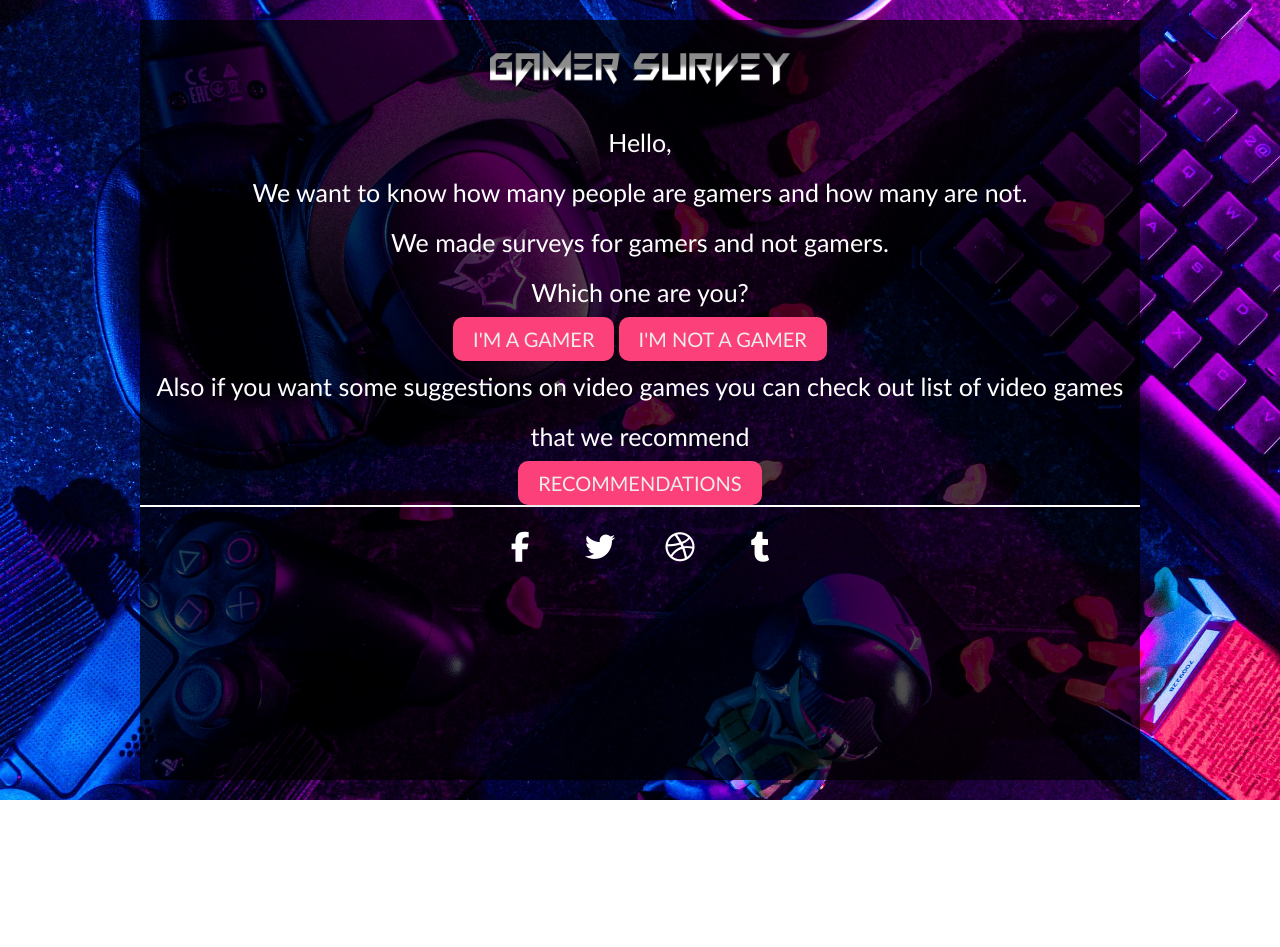
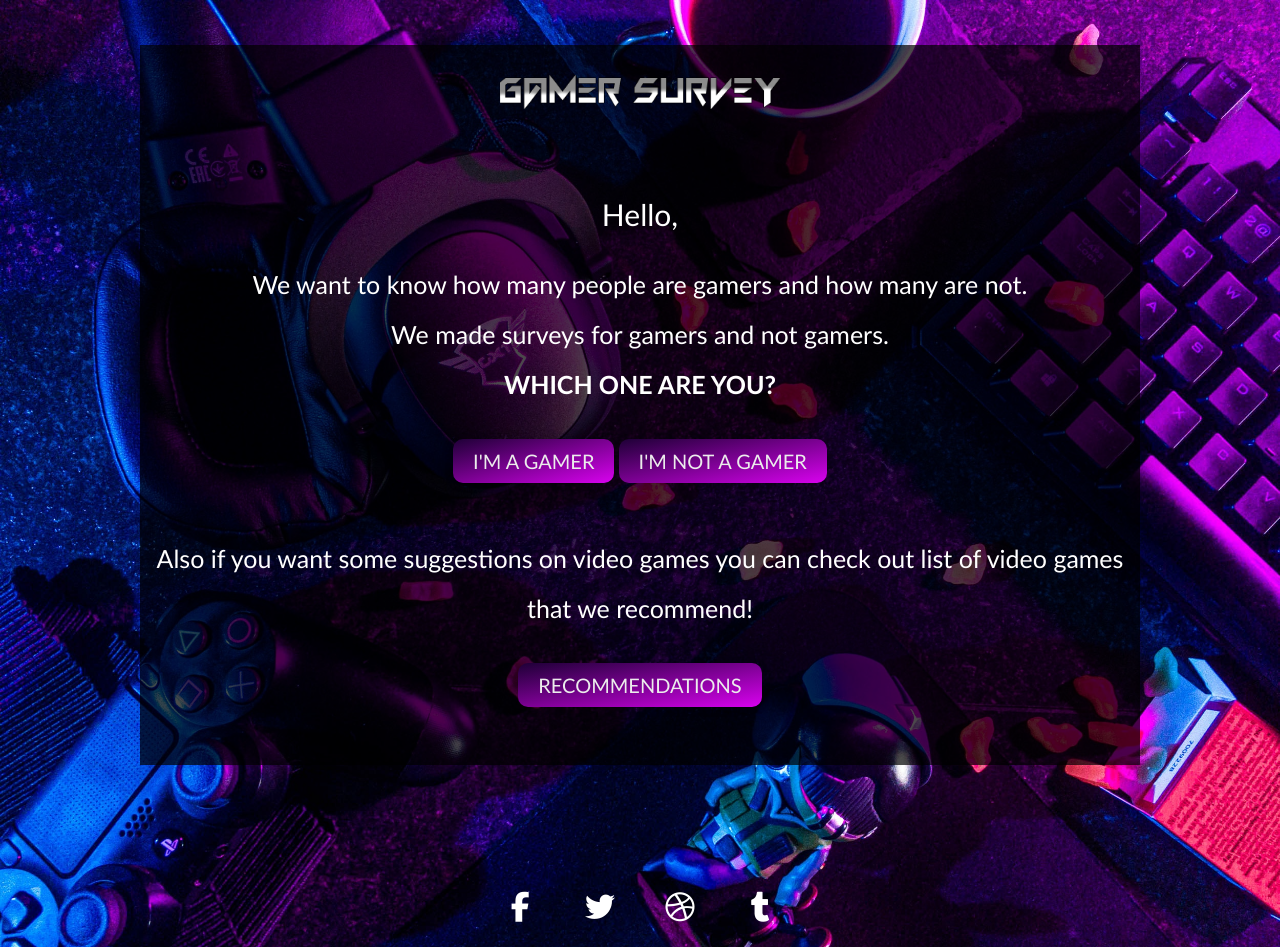
Before and after one commit to janis0316/11-gamer-survey, a website: page index.html in a window 1280 px wide. Before the commit the page ends 800 px from the top, so only its background shows below. Drawn offline with Linux system fonts and the light colour scheme.

Commit message:
home page design

```diff
--- a/css/base/layout.css
+++ b/css/base/layout.css
@@ -7,9 +7,9 @@ body {
 
 .main-background {
     display: inline-block;
-    margin-top: 20px;
+    margin-top: 45px;
     background-color: rgba(0, 0, 0, 0.7);
-    height: 95vh;
+    height: 90vh;
     width: 1600px;
 }
 
--- a/css/components/button.css
+++ b/css/components/button.css
@@ -3,7 +3,7 @@
     padding: 0.5em;
     padding-left: 1em;
     padding-right: 1em;
-    background-color: #fc407a;
+    background-image: linear-gradient(to bottom right, #1e0036, #d802ee);
     border: none;
     color: var(--secondary-color);
     border-radius: 10px;
@@ -11,11 +11,14 @@
     text-decoration: none;
     box-shadow: 0 2px 8px #0002;
     text-transform: uppercase;
+    margin-top: 30px;
+    margin-bottom: 30px;
+
 }
 
 
 .main-background > section > .btn:hover {
     text-decoration: none;
-    background-color: blue;
-    transition: all 0.5s;
+    background-image: linear-gradient(to bottom right, #d802ee, #1e0036);
+    transition: all 1s;
 }
--- a/css/components/socials.css
+++ b/css/components/socials.css
@@ -6,8 +6,8 @@
     padding-top: 10px;
     padding-bottom: 10px;
     gap: 20px;
-    border-top: 2px solid white;
     margin-bottom: 30px;
+    margin-top: 20px;
 }
 
 .main-background > footer > .icon {
--- a/css/pages/home.css
+++ b/css/pages/home.css
@@ -4,8 +4,8 @@ main {
 
 .main-background > hero > .logo {
     padding-top: 30px;
-    padding-bottom: 30px;
-    width: 300px;
+    padding-bottom: 80px;
+    width: 280px;
 }
 
 .main-background > section > .text {
--- a/index.html
+++ b/index.html
@@ -23,16 +23,16 @@
                 <img class="logo" src="./images/background/logo.png" alt="Gamer survey">
             </hero>
             <section>
-                <p class="text">Hello,</p>
+                <p class="text" style="font-size: 30px; margin-bottom: 20px;">Hello,</p>
                 <p class="text">We want to know how many people are gamers and how many are not.</p>
                 <p class="text">We made surveys for gamers and not gamers.</p>
-                <p class="text">Which one are you?</p>
+                <p class="text" style="text-transform: uppercase; font-weight: bold;">Which one are you?</p>
                 <a class="btn" href="#">I'm a gamer</a>
                 <a class="btn" href="#">I'm not a gamer</a>
-                <p class="text">Also if you want some suggestions on video games you can check out list of video games that we recommend</p>
+                <p class="text" style="margin-top: 20px;">Also if you want some suggestions on video games you can check out list of video games that we recommend!</p>
                 <a class="btn" href="#">recommendations</a>
             </section>
-            <footer>
+            <footer style="margin-top: 130px;">
                 <a href="#" class="icon fa fa-facebook" aria-hidden="true"></a>
                 <a href="#" class="icon fa fa-twitter" aria-hidden="true"></a>
                 <a href="#" class="icon fa fa-dribbble" aria-hidden="true"></a>
```
